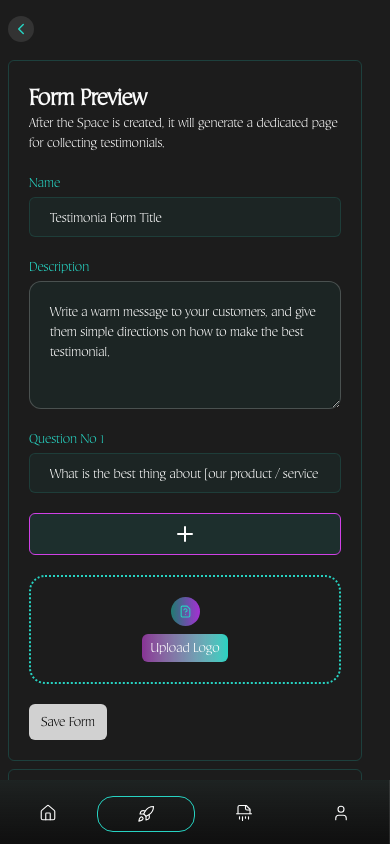
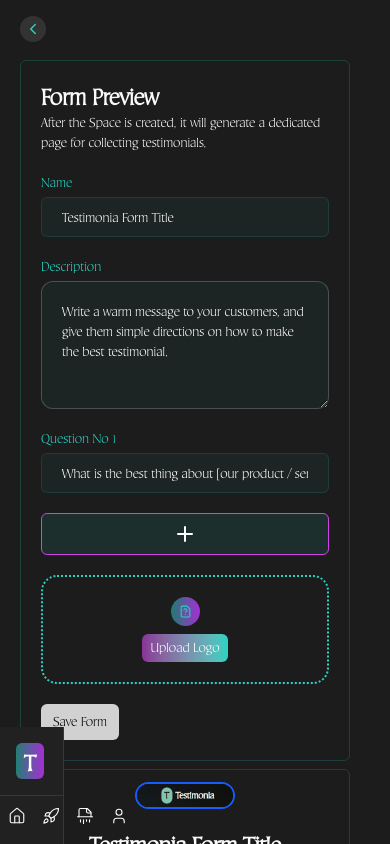
Before and after one commit to kakotyanimesh/Vouchly, a Next.js app: page /space/createForm in a window 390 px wide. Built offline with nearby package versions, Linux system fonts and the light colour scheme; no server answers.

Commit message:
small ui changes

```diff
--- a/src/app/(user)/forms/[formId]/embaded/layout.tsx
+++ b/src/app/(user)/forms/[formId]/embaded/layout.tsx
@@ -4,6 +4,9 @@ import React from "react"
 export default async function EmbadedLayout(
     {children, textReviews, videoReviews, editor, params} : LayoutInterface
 ) {
+    return (
+        <h1 className="text-[hsl(var(--primary))] text-2xl justify-center items-center">This page is not in used please go back</h1>
+    )
     const formId = (await params).formId
     return (
         <div className="space-y-1 flex flex-col overflow-y-hidden gap-1">
--- a/src/app/(user)/layout.tsx
+++ b/src/app/(user)/layout.tsx
@@ -7,7 +7,7 @@ export default function Layout({children} : {children : ReactNode}) {
     return (
         <div className="flex md:flex-row flex-col-reverse  h-screen overflow-hidden">
             <SideBar/>
-            <div className="pt-12 md:pr-5 md:pl-10 px-5 w-full h-full overflow-y-auto overflow-x-hidden scrollbar scrollbar-thumb-[hsl(var(--primary))]/70 scrollbar-w-0.5">
+            <div className="pt-12 md:pr-5 md:ml-20 px-5 w-full h-full overflow-y-auto overflow-x-hidden scrollbar scrollbar-thumb-[hsl(var(--primary))]/70 scrollbar-w-0.5">
                 {children}
             </div>
         </div>
--- a/src/app/(user)/space/createForm/page.tsx
+++ b/src/app/(user)/space/createForm/page.tsx
@@ -11,8 +11,8 @@ export default function TestimoniaForm() {
 
 
     return (
-        <div className="-mx-3">
-            <BackButton className="xl:left-56"/>
+        <div className="">
+            <BackButton className=""/>
             <div className="flex md:flex-row mt-3 mr-5 flex-col gap-2 justify-between">
                 <Suspense fallback={<h1>loading ....</h1>}>
                     <FormDiv/>
--- a/src/components/individualformdiv.tsx
+++ b/src/components/individualformdiv.tsx
@@ -64,7 +64,7 @@ export const IndividualFormDiv = (data : IndividualFormDivProps) => {
             </section>
             <div className="grid xl:grid-cols-3 grid-cols-1 gap-2">
                 <div className="xl:col-span-2 col-span-1 space-y-2">
-                    <Card className=" p-5  space-y-4 border-[hsl(var(--primary))]/20">
+                    <Card className=" p-5  space-y-4 border-[hsl(var(--primary))]/70">
                             <div>
                                 <h1 className="text-md font-semibold">Embed Widget </h1>
                                 <p className="text-[hsl(var(--secondary-foreground))]/70 text-sm">Copy and paste this code into your website to display your testimonials.</p>
@@ -84,7 +84,7 @@ export const IndividualFormDiv = (data : IndividualFormDivProps) => {
                                 Copy Script
                             </Button>
                     </Card>
-                    <Card className=" py-7 px-5  space-y-5 border-[hsl(var(--primary))]/20">
+                    <Card className=" py-7 px-5  space-y-5 border-[hsl(var(--primary))]/70">
                         <h1 className="text-md font-semibold">Update Your Testimonia Form here </h1>
                         <form className="space-y-5">
                             <InputBox
@@ -106,7 +106,7 @@ export const IndividualFormDiv = (data : IndividualFormDivProps) => {
                 </div>
 
                 <div className="space-y-2 col-span-1">
-                    <Card className=" py-8 px-5  h-fit space-y-5 border-[hsl(var(--primary))]/20">
+                    <Card className=" py-8 px-5  h-fit space-y-5 border-[hsl(var(--primary))]/70">
                         <section>
                             <h1 className="font-semibold text-2xl">Submissions</h1>
                             <p className="text-[hsl(var(--secondary-foreground))]/70 text-sm">View and manage responses to this form</p>
@@ -126,7 +126,7 @@ export const IndividualFormDiv = (data : IndividualFormDivProps) => {
                     </Card>
 
 
-                    <Card className="py-7 px-5  h-fit space-y-5 border-[hsl(var(--primary))]/20">
+                    <Card className="py-7 px-5  h-fit space-y-5 border-[hsl(var(--primary))]/70">
                         <section>
                             <h1 className="font-semibold text-2xl">Sharing & Details</h1>
                             <p className="text-[hsl(var(--secondary-foreground))]/70 text-sm">Share your form and view its identifiers.</p>
@@ -141,7 +141,7 @@ export const IndividualFormDiv = (data : IndividualFormDivProps) => {
                                 {!copied ? <Copy size={19}/> : <Check size={19}/>}
                             </Button>
                         </section>
-                        <p>Created At : {data.createdAt}</p>
+                        <span className="bg-[hsl(var(--primary))]/60 px-5 text-sm rounded-xl w-fit border-2 border-[hsl(var(--tertiary))]">{data.createdAt}</span>
                     </Card>
                 </div>
             </div>
--- a/src/components/previewform.tsx
+++ b/src/components/previewform.tsx
@@ -20,7 +20,7 @@ export const PreviewForm = () => {
            <div className="justify-center flex">
                 <Image
                     src={previewUrl && previewUrl !== "" ? previewUrl : "/images/logo.png"}
-                    className="rounded-4xl border-2 border-blue-600" width={200} height={200} alt="logo"/>
+                    className="rounded-4xl border-2 border-blue-600" width={100} height={200} alt="logo"/>
            </div>
            <div className="space-y-2 text-center">
                 <h1 className="text-2xl font-bold">{Name}</h1>
--- a/src/components/sidebar.tsx
+++ b/src/components/sidebar.tsx
@@ -1,17 +1,18 @@
 "use client"
 
 import { usePathname } from "next/navigation"
-import { Logo } from "./ui/logo"
 import { House, Rocket, Shredder, User } from "lucide-react";
 import { cn } from "@/utils/lib/cn"
 import { motion } from "motion/react";
 import Link from "next/link";
+import { useState } from "react";
 
 
 
 export const SideBar = () => {
     const pathName = usePathname()
 
+    const [showFullSidebar, setShowFullSidebar] = useState<boolean>(false)
     // console.log(`/${pathName.split("/")[1]}` );
     // console.log(pathName);
 
@@ -20,16 +21,23 @@ export const SideBar = () => {
 
 
     return (
-        <div className="md:h-full relative h-fit md:space-y-4 bg-gradient-to-b from-[hsl(var(--primary))]/4 to-[#0F0F0F] border-r border-[hsl(var(--pure-white))]/10 md:w-[240px] w-full">
-                <Logo className="text-2xl md:flex hidden items-center justify-center border-b border-[hsl(var(--pure-white))]/10 px-3 p-4"/>
-                <div className="space-y-3 md:px-3 relative flex md:flex-col flex-row">
+        <motion.div
+            onHoverStart={() => setShowFullSidebar(true)}
+            onHoverEnd={() => setShowFullSidebar(false)}
+
+            className={cn("md:h-full z-10 fixed md:space-y-4 bg-[#222121] transition-all ease-out duration-75  border-r-1 border-[hsl(var(--pure-white))]/10", showFullSidebar ? "md:w-48" : "w-16")}>
+                <Link href={"/"} className={cn("font-bold text-white text-2xl gap-2 pl-4 flex items-baseline border-b border-[hsl(var(--pure-white))]/10 py-4")}>
+                    <span className="bg_card_gradient rounded-md px-2 pt-1">T</span>
+                    { showFullSidebar ? <span className="bg-gradient-to-r from-[hsl(var(--card-bg-one))] to-[hsl(var(--card-bg-two))] text-transparent bg-clip-text">Testimonia</span> : undefined}
+
+                </Link>
+                <div className="space-y-2 md:px-3 relative flex md:flex-col flex-row">
                     {
                       activeIndex !== -1 && <motion.div
                       initial={false}
                       animate={{
-                        y : activeIndex * 52,
+                        y : activeIndex * 48,
                         // height calculated (gpt hah)
-                        height : 38
                       }}
                       transition={{
                         type: "spring",
@@ -37,36 +45,22 @@ export const SideBar = () => {
                         damping: 30,
                         duration: 0.3
                       }}
-                      style={{
-                        zIndex: 0
-                      }}
-                      className="absolute md:block hidden inset-x-3 bg_card_gradient border border-[hsl(var(--primary))] rounded-md">
+                    //   style={{
+                    //     zIndex: 0
+                    //   }}
+                      className="absolute md:block hidden inset-x-3 w-[calc(100%-28px)] h-10 bg_card_gradient border border-[hsl(var(--primary))] rounded-md z-0">
 
                       </motion.div>
                     }
-                    {SideBarRoutes.map((s, k) => (
-                        <Link
-                            href={s.src}
-                            key={k}
-                            className={cn("w-full cursor-pointer text-start flex md:flex-row flex-col items-center md:gap-3 py-2 md:px-3 px-1 md:mt-0 mt-4  rounded-md transition-colors duration-250 ease-linear z-10",
-                            `/${pathName.split("/")[1]}` === s.src ? " text-white md:border-0 border  md:border-transparent border-[hsl(var(--primary))] rounded-2xl" : "hover:bg-[hsl(var(--pure-white))]/10")}
-
-                        >
-                            {s.icons}
-                            <span className="md:block hidden">{s.name}</span>
-                        </Link>
-                    ))
-                }
+                        {SideBarRoutes.map((s, k) => (
+                            <Link key={k} href={s.src} className={cn("cursor-pointer h-10 transition-colors duration-200 ease-linear rounded-md p-2 flex items-center gap-2", p === s.src ? "text-white" : "hover:bg-[hsl(var(--pure-white))]/20")}>
+                                {s.icons}
+                                {showFullSidebar ? `${s.name}` : undefined}
+                            </Link>
+                        ))
+                    }
                 </div>
-                {/* <Button
-                    className="md:fixed hidden bottom-10 left-14"
-                    variant={"secondary"}
-                    onClick={() => {
-                        toast.message("✅ You’ve been logged out successfully.")
-                        signOut({callbackUrl : "/", redirect : true})
-                    }}
-                >log out</Button> */}
-            </div>
+            </motion.div>
     )
 }
 
--- a/src/components/ui/tablepopup.tsx
+++ b/src/components/ui/tablepopup.tsx
@@ -13,7 +13,7 @@ export const TableTopUp = ({link} : {link : string}) => {
             ...
             </button>
             {
-                openManage && <Card className="absolute space-y-2 text-xs bg-[#1C1C1C] flex flex-col px-3 py-1 xl:right-20 right-0 xl:w-32 w-24">
+                openManage && <Card className="absolute space-y-2 text-xs bg-[#1C1C1C] flex flex-col px-5 py-2 xl:right-28 right-0 w-full">
                     <LinkTag
                     className="flex flex-row items-center gap-2"
                     href={link}><Pencil size={10} />Manage</LinkTag>
```
